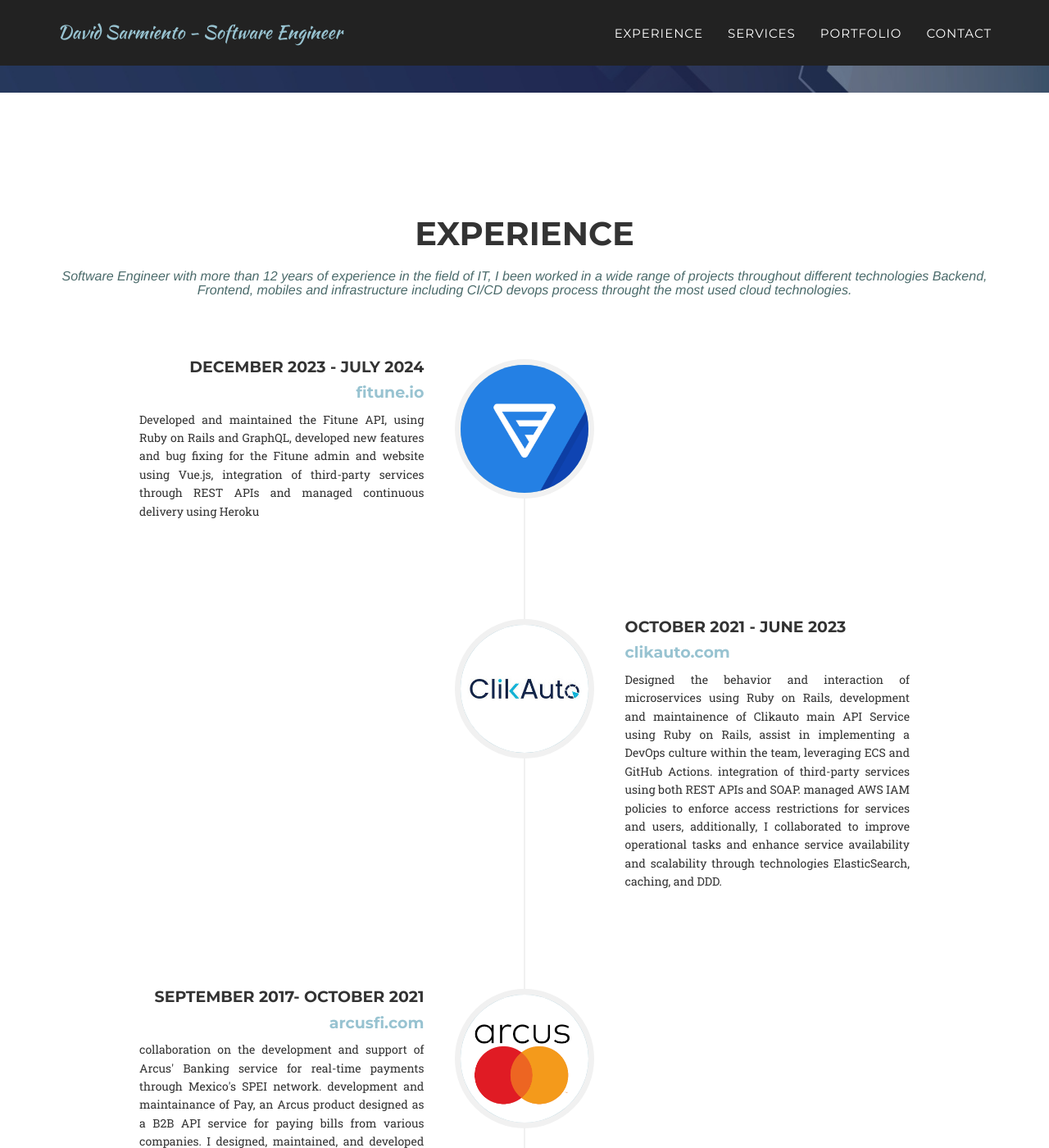
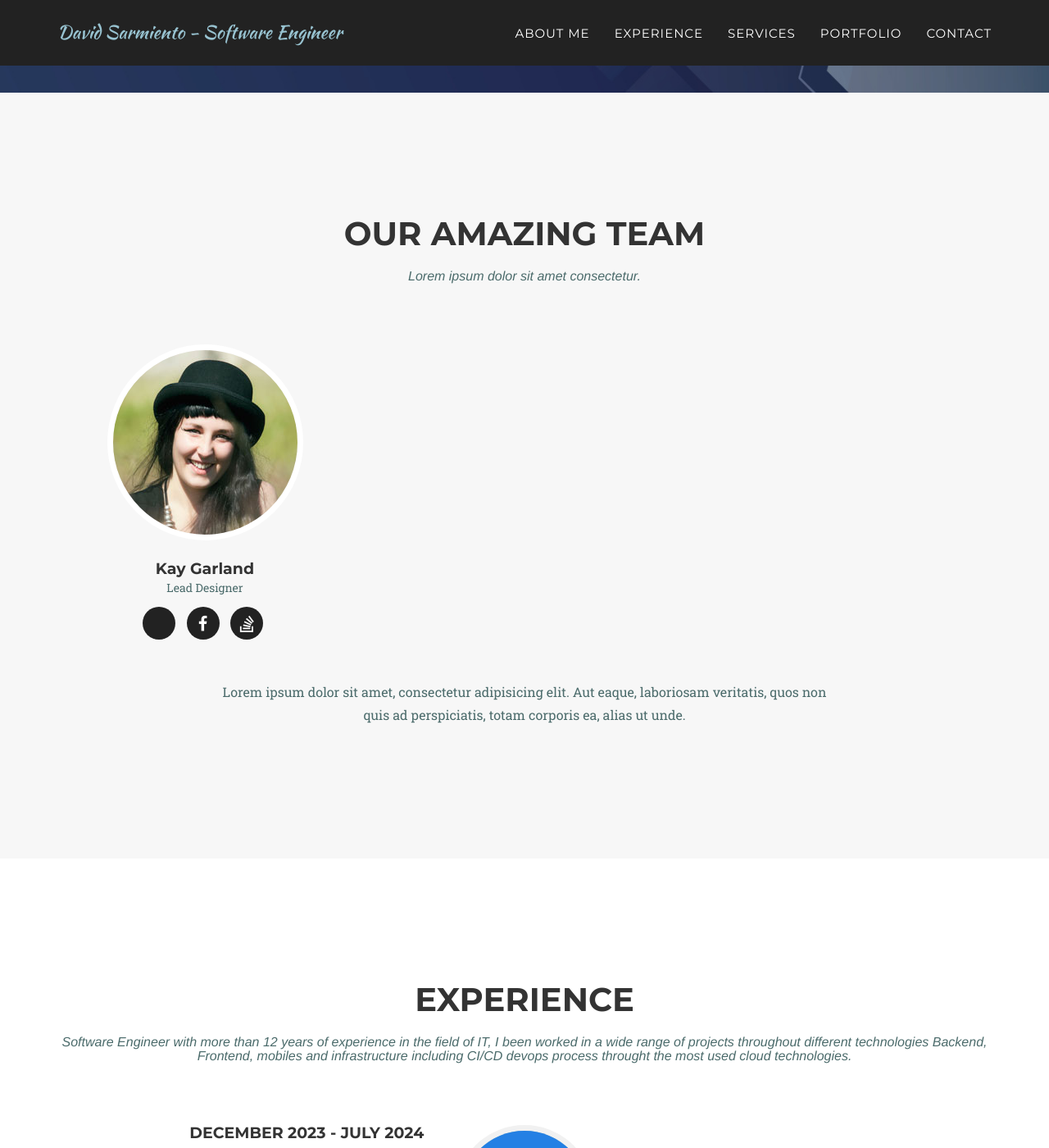
Before and after one commit to edsarmiento/edsarmiento.github.io, a Jekyll site: the page built from index.html, in a window 1280 px wide and 1400 px high, scrolled down 645 px. Shown: the whole window at 82% size. Built offline with Jekyll 4.4.1, drawn with Linux system fonts in a browser that asks for light colours; some web fonts are replaced.

Commit message:
about instead team

```diff
--- a/_includes/team.html
+++ b/_includes/about.html
@@ -1,5 +1,5 @@
 <!-- Team Section -->
-    <section id="team" class="bg-light-gray">
+    <section id="about" class="bg-light-gray">
         <div class="container">
             <div class="row">
                 <div class="col-lg-12 text-center">
--- a/_includes/header.html
+++ b/_includes/header.html
@@ -19,6 +19,9 @@
                         <a href="#page-top"></a>
                     </li>
                     <li>
+                        <a class="page-scroll" href="#about">About me</a>
+                    </li>
+                    <li>
                         <a class="page-scroll" href="#experience">Experience</a>
                     </li>
                     <li>
@@ -27,9 +30,6 @@
                     <li>
                         <a class="page-scroll" href="#portfolio">Portfolio</a>
                     </li>
-                    <!-- <li>
-                        <a class="page-scroll" href="#team">Team</a>
-                    </li> -->
                     <li>
                         <a class="page-scroll" href="#contact">Contact</a>
                     </li>
@@ -46,7 +46,7 @@
             <div class="intro-text">
                 <div class="intro-lead-in">Welcome!</div>
                 <div class="intro-heading">It's Nice To Meet You</div>
-                <a href="#experience" class="page-scroll btn btn-xl">Tell Me More</a>
+                <a href="#about" class="page-scroll btn btn-xl">Tell Me More</a>
             </div>
         </div>
     </header>
--- a/_layouts/default.html
+++ b/_layouts/default.html
@@ -7,6 +7,7 @@
     <body id="page-top" class="index">
 
     {% include header.html %}
+    {% include about.html %}
     {% include experience.html %}
     {% include services.html %}
     {% include portfolio_grid.html %}
```
